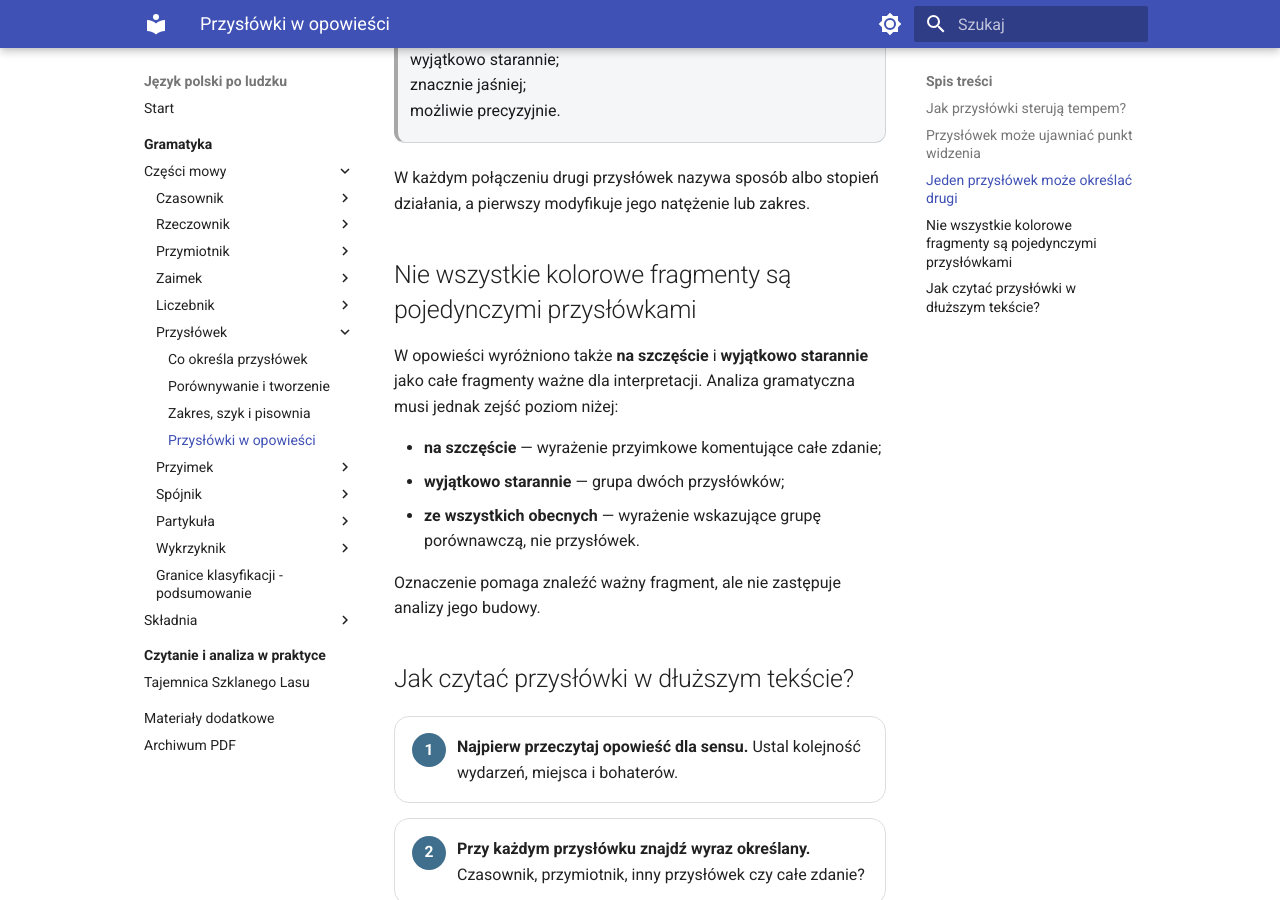
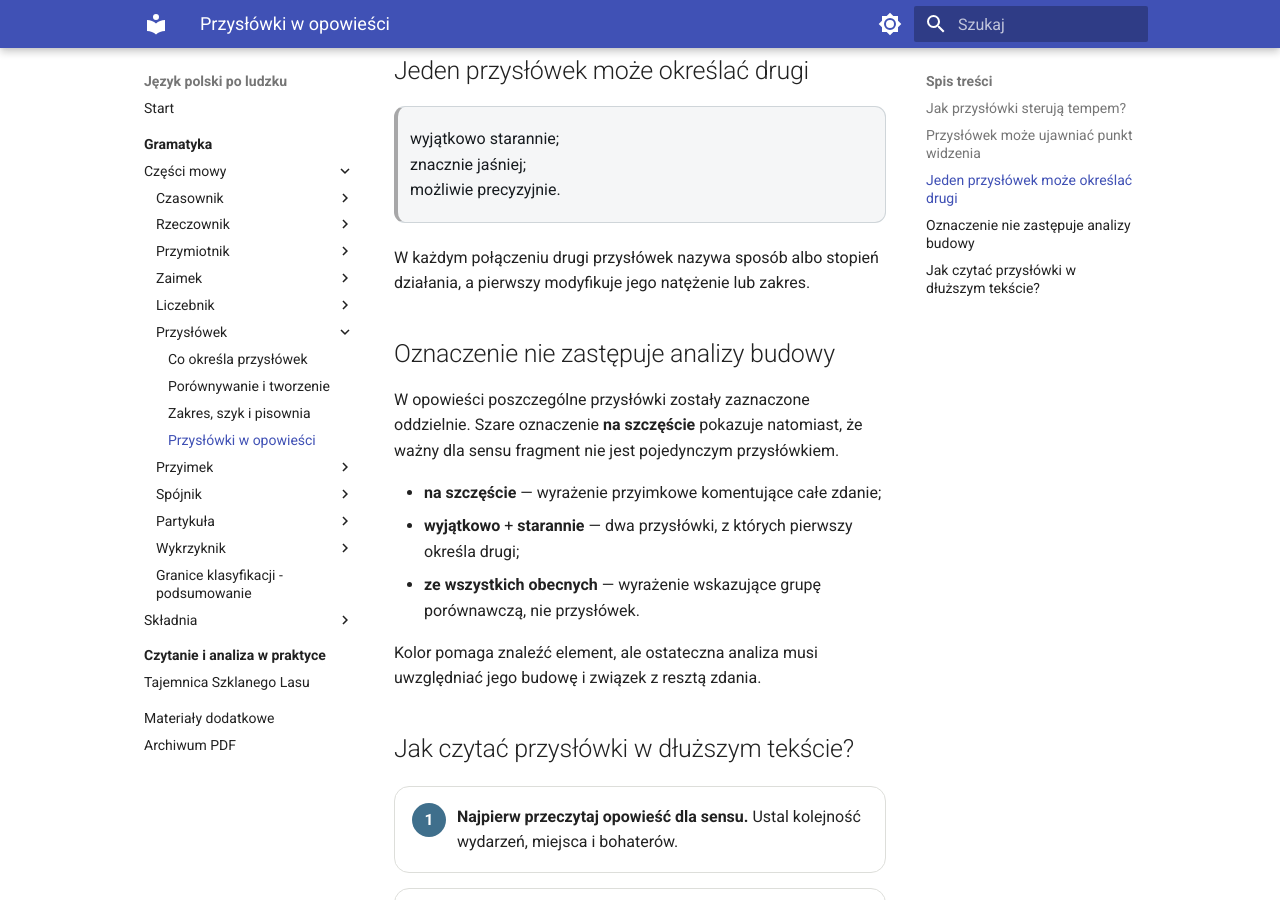
Before and after one commit to dchorazkiewicz/SP_JP, an MkDocs documentation site: the page built from docs/gramatyka/czesci-mowy/przyslowek/przyslowki-w-tekscie.md, in a window 1280 px wide and 900 px high, scrolled down 4701 px. Built offline with MkDocs 1.6.1 and Material for MkDocs 9.7.7, drawn with Linux system fonts in a browser that asks for light colours; some of the changed text lies outside the part shown.

Commit message:
Refine exact adverb highlighting in story

```diff
--- a/docs/gramatyka/czesci-mowy/przyslowek/przyslowki-w-tekscie.md
+++ b/docs/gramatyka/czesci-mowy/przyslowek/przyslowki-w-tekscie.md
@@ -78,16 +78,16 @@
 
 Zofia naprawiła przewód <span class="word-token adv-manner">ręcznie</span>. Jan obserwował ją <span class="word-token adv-manner">cierpliwie</span>, a potem sprawdził sygnał <span class="word-token adv-degree">najdokładniej</span> <span class="comparison-anchor">ze wszystkich obecnych</span>.
 
-Radio odezwało się <span class="word-token adv-time">natychmiast</span>. <span class="word-token adv-degree">Na szczęście</span> pomoc znajdowała się już w drodze. <span class="word-token adv-time">Wkrótce</span> przy nabrzeżu pojawiła się łódź ratownicza.
+Radio odezwało się <span class="word-token adv-time">natychmiast</span>. <span class="phrase-focus">Na szczęście</span> pomoc znajdowała się już w drodze. <span class="word-token adv-time">Wkrótce</span> przy nabrzeżu pojawiła się łódź ratownicza.
 
-Zofia wróciła do wieży <span class="word-token adv-time">późno</span>, ale następny zapis w dzienniku przygotowała <span class="word-token adv-manner">wyjątkowo starannie</span>. Tym razem każde światło nad rzeką miało zostać opisane możliwie <span class="word-token adv-manner">precyzyjnie</span>.
+Zofia wróciła do wieży <span class="word-token adv-time">późno</span>, ale następny zapis w dzienniku przygotowała <span class="word-token adv-degree">wyjątkowo</span> <span class="word-token adv-manner">starannie</span>. Tym razem każde światło nad rzeką miało zostać opisane <span class="word-token adv-degree">możliwie</span> <span class="word-token adv-manner">precyzyjnie</span>.
 
 <div class="adverb-reading__commentary" markdown>
 <strong>Przysłówek może oceniać jakość, czas i sposób</strong>
 
 Forma <strong>nienajlepiej</strong> opisuje jakość działania radia i zgodnie z aktualną pisownią tworzy z <em>nie</em> jeden wyraz. <strong>Najdokładniej</strong> ma stopień najwyższy, a jego grupa porównawcza została wskazana wyrażeniem <strong>ze wszystkich obecnych</strong>.
 
-<strong>Na szczęście</strong> komentuje całą sytuację, ale nie jest pojedynczym przysłówkiem — to wyrażenie przyimkowe o podobnej funkcji znaczeniowej.
+<strong>Na szczęście</strong> komentuje całą sytuację, ale nie jest pojedynczym przysłówkiem — to wyrażenie przyimkowe o podobnej funkcji znaczeniowej. Osobne oznaczenia w połączeniach <strong>wyjątkowo starannie</strong> i <strong>możliwie precyzyjnie</strong> pokazują, że jeden przysłówek określa drugi.
 </div>
 
   </div>
@@ -130,15 +130,15 @@
 
 W każdym połączeniu drugi przysłówek nazywa sposób albo stopień działania, a pierwszy modyfikuje jego natężenie lub zakres.
 
-## Nie wszystkie kolorowe fragmenty są pojedynczymi przysłówkami
+## Oznaczenie nie zastępuje analizy budowy
 
-W opowieści wyróżniono także **na szczęście** i **wyjątkowo starannie** jako całe fragmenty ważne dla interpretacji. Analiza gramatyczna musi jednak zejść poziom niżej:
+W opowieści poszczególne przysłówki zostały zaznaczone oddzielnie. Szare oznaczenie **na szczęście** pokazuje natomiast, że ważny dla sensu fragment nie jest pojedynczym przysłówkiem.
 
 - **na szczęście** — wyrażenie przyimkowe komentujące całe zdanie;
-- **wyjątkowo starannie** — grupa dwóch przysłówków;
+- **wyjątkowo** + **starannie** — dwa przysłówki, z których pierwszy określa drugi;
 - **ze wszystkich obecnych** — wyrażenie wskazujące grupę porównawczą, nie przysłówek.
 
-Oznaczenie pomaga znaleźć ważny fragment, ale nie zastępuje analizy jego budowy.
+Kolor pomaga znaleźć element, ale ostateczna analiza musi uwzględniać jego budowę i związek z resztą zdania.
 
 ## Jak czytać przysłówki w dłuższym tekście?
 
```
